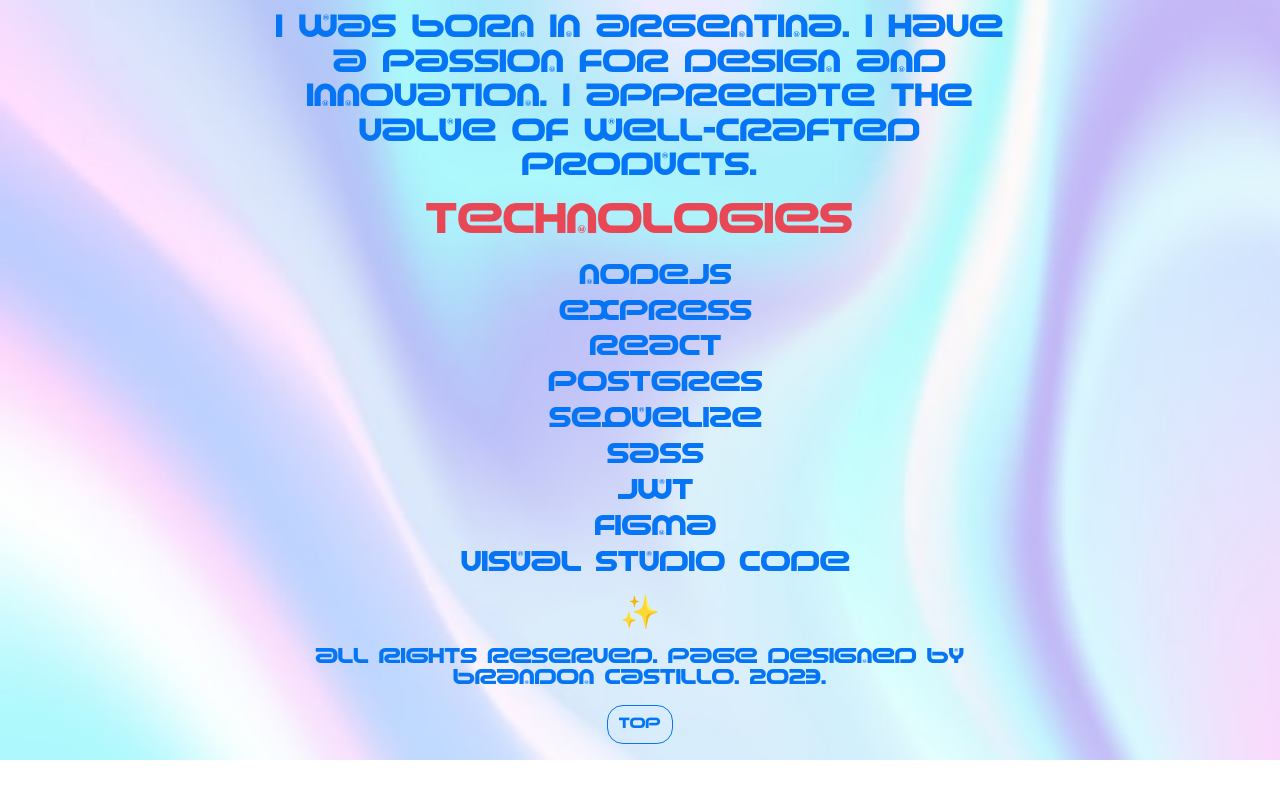
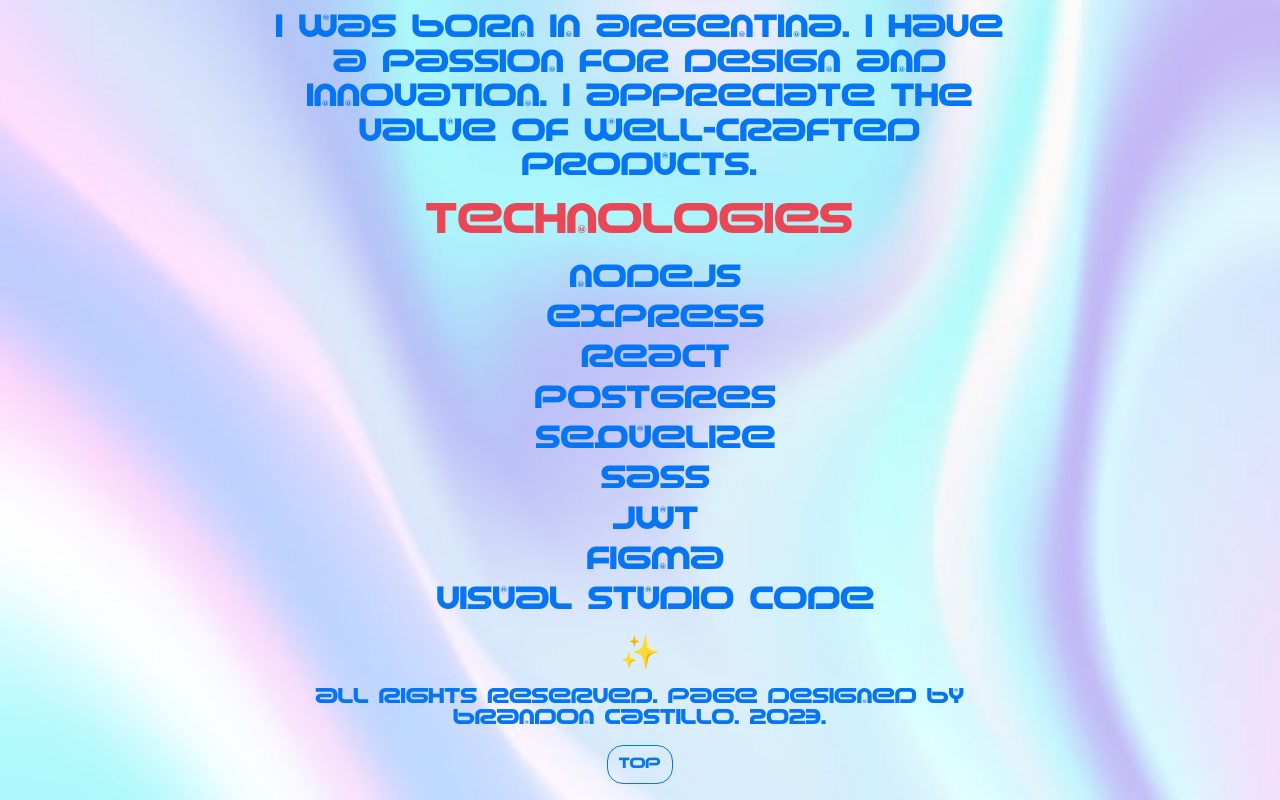
Before and after one commit to pibelanzallamas/brandon-portfolio, a React (Create React App) app: page /profile in a window 1280 px wide. Shown: the part 563-1363 px from the top of the page. Before the commit the page ends 1323 px from the top, so only its background shows below. Built offline with nearby package versions, Linux system fonts and the light colour scheme.

Commit message:
mobile/desktop ready

```diff
--- a/src/styles/App.css
+++ b/src/styles/App.css
@@ -67,9 +67,6 @@
 }
 
 @media (min-width: 700px) {
-  .star {
-    font-size: 2rem;
-  }
   .credits {
     font-size: 1.2rem;
   }
@@ -130,7 +127,7 @@
   }
   .lists {
     list-style-type: none;
-    font-size: 1.6rem;
+    font-size: 1.8rem;
   }
 }
 .contact-links {
--- a/src/styles/Credits.sass
+++ b/src/styles/Credits.sass
@@ -16,7 +16,5 @@
     cursor: pointer
 
 @media (min-width: 700px)
-  .star
-    font-size: 2rem
   .credits
     font-size: 1.2rem
--- a/src/styles/Profile.sass
+++ b/src/styles/Profile.sass
@@ -26,4 +26,4 @@
 
   .lists
     list-style-type: none
-    font-size: 1.6rem
+    font-size: 1.8rem
```
Also changed, not shown: 1 other file (tests, documents, lock files or other folders).
